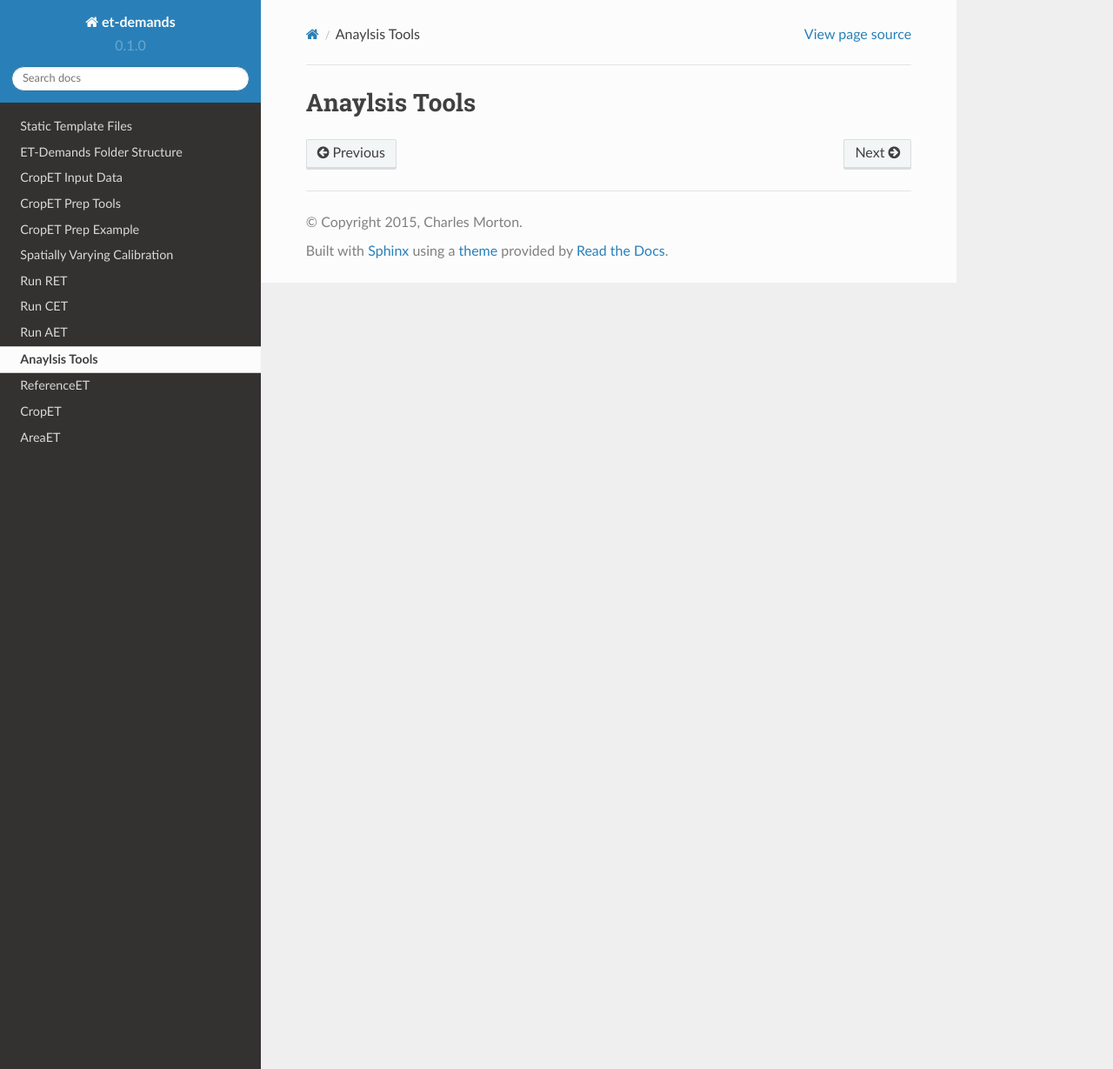
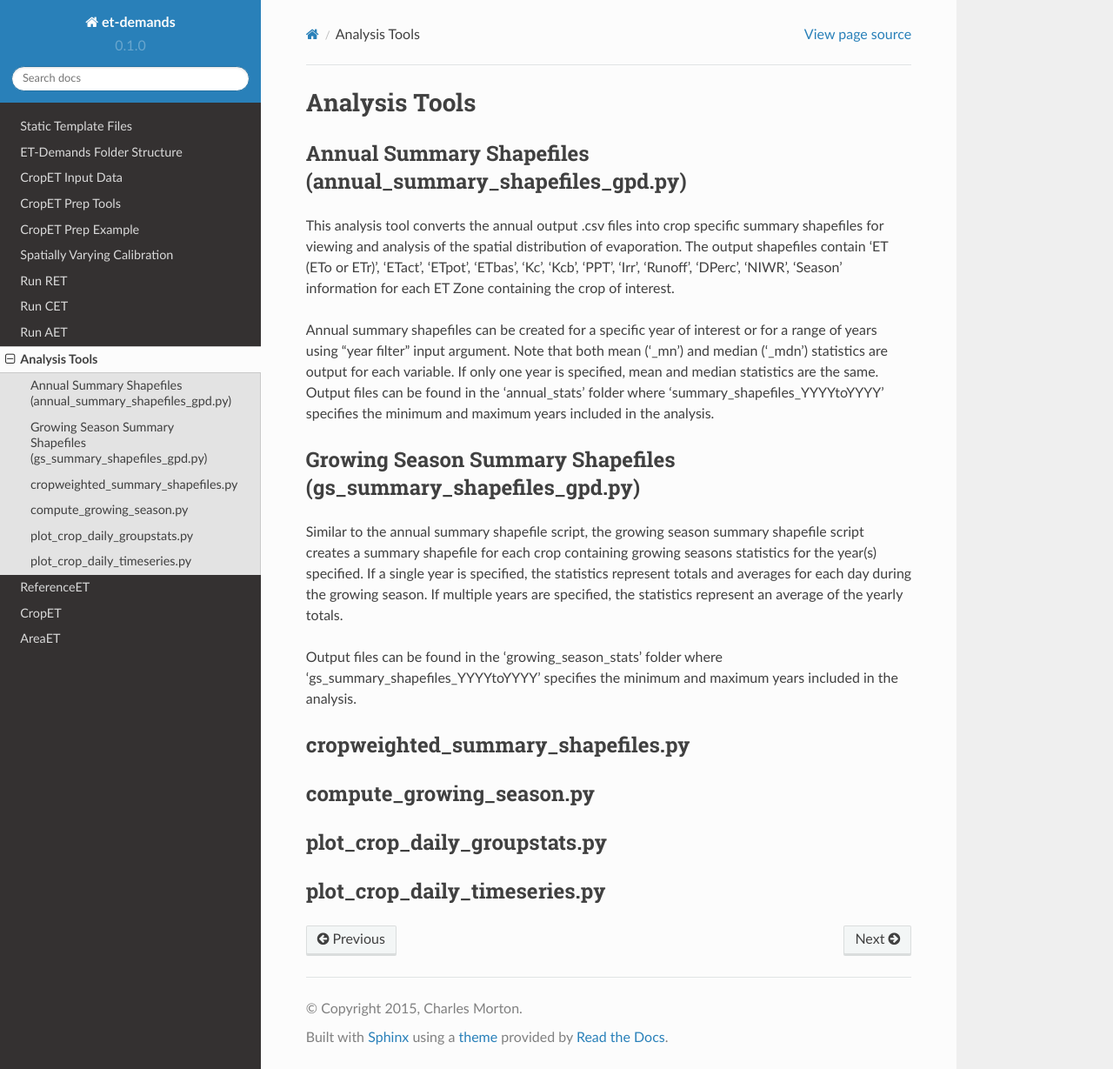
Before and after one commit to DOI-BOR/et-demands, a Sphinx documentation site: the page built from docs/tools.rst, in a window 1280 px wide and 1229 px high. Shown: the whole window at 87% size. Built offline with Sphinx 7.4.7 and the Read the Docs theme 2.0.0, drawn with Linux system fonts in a browser that asks for light colours.

Commit message:
Started Documentation of Analysis Tools
Initial start of Analysis Tools documentation

```diff
--- a/docs/tools.rst
+++ b/docs/tools.rst
@@ -1,2 +1,28 @@
-Anaylsis Tools
+Analysis Tools
 ==============
+Annual Summary Shapefiles (annual_summary_shapefiles_gpd.py)
+---------
+This analysis tool converts the annual output .csv files into crop specific summary shapefiles for viewing and analysis of the spatial distribution of evaporation. The output shapefiles contain 'ET (ETo or ETr)', 'ETact', 'ETpot', 'ETbas', 'Kc', 'Kcb', 'PPT', 'Irr', 'Runoff', 'DPerc', 'NIWR', 'Season' information for each ET Zone containing the crop of interest.
+
+Annual summary shapefiles can be created for a specific year of interest or for a range of years using "year filter" input argument. Note that both mean ('_mn') and median ('_mdn') statistics are output for each variable. If only one year is specified, mean and median statistics are the same. Output files can be found in the 'annual_stats' folder where 'summary_shapefiles_YYYYtoYYYY' specifies the minimum and maximum years included in the analysis.
+
+
+Growing Season Summary Shapefiles (gs_summary_shapefiles_gpd.py)
+---------
+Similar to the annual summary shapefile script, the growing season summary shapefile script creates a summary shapefile for each crop containing growing seasons statistics for the year(s) specified. If a single year is specified, the statistics represent totals and averages for each day during the growing season. If multiple years are specified, the statistics represent an average of the yearly totals.
+
+Output files can be found in the 'growing_season_stats' folder where 'gs_summary_shapefiles_YYYYtoYYYY' specifies the minimum and maximum years included in the analysis.
+
+cropweighted_summary_shapefiles.py
+---------
+
+compute_growing_season.py
+---------
+
+
+plot_crop_daily_groupstats.py
+---------
+
+
+plot_crop_daily_timeseries.py
+---------
```
